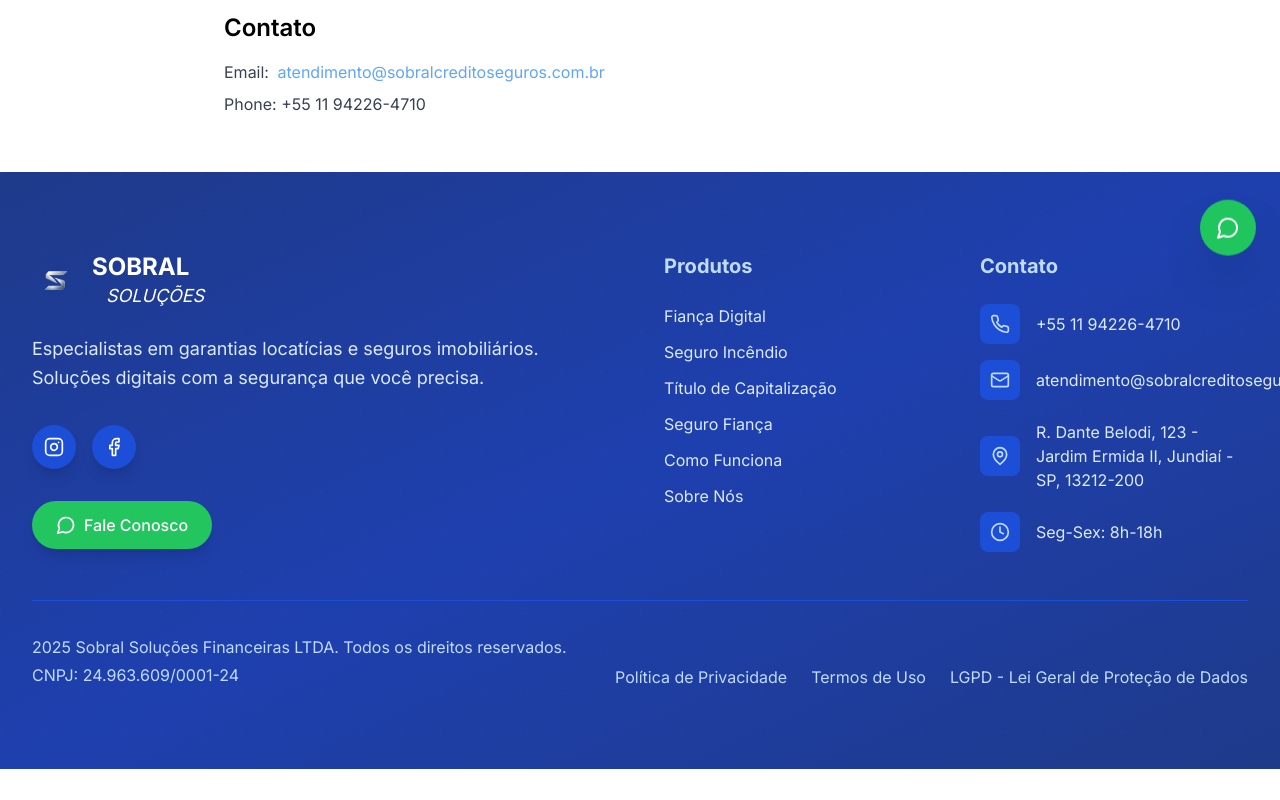
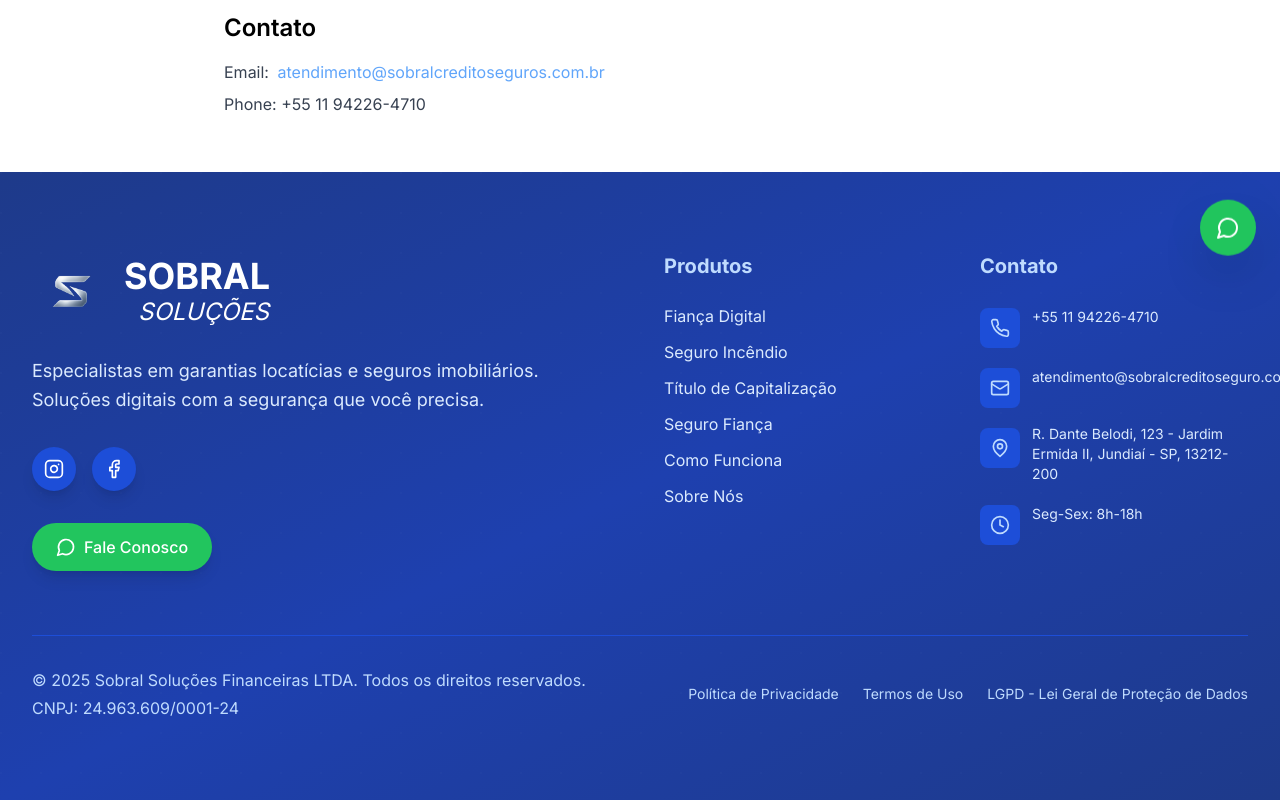
Before and after one commit to Nathan-Paranhos/sobral-preview, a React (Vite) app: page /lgpd in a window 1280 px wide. Shown: the part 520-1320 px from the top of the page. Before the commit the page ends 1289 px from the top, so only its background shows below. Built offline with nearby package versions, Linux system fonts and the light colour scheme.

Commit message:
first commit

```diff
--- a/src/components/About.tsx
+++ b/src/components/About.tsx
@@ -35,14 +35,14 @@ const About: React.FC = () => {
     {
       name: 'Adiel Sobral',
       role: 'Advogado',
-      experience: '+17 anos',
+      experience: '+ 17 anos de experiência',
       description: 'Especialista em direito imobiliário e contratos de locação',
       image: '/adiel.jpg'
     },
     {
       name: 'Talita Sobral',
       role: 'Administradora',
-      experience: '+17 anos',
+      experience: '+ 17 anos no setor imobiliário',
       description: 'Especialista em gestão e relacionamento com clientes',
       image: '/talita.jpg'
     }
--- a/src/components/Benefits.tsx
+++ b/src/components/Benefits.tsx
@@ -111,7 +111,7 @@
               <img
                 src="/porto.jpg"
                 alt="Porto Seguro"
-                    className="h-28 object-contain opacity-80 hover:opacity-100 transition-opacity duration-300"
+                className="h-28 opacity-80 hover:opacity-100 transition-opacity duration-300"
               />
             </motion.div>
             <motion.div
@@ -124,7 +124,7 @@
               <img
                 src="/mapfre.jpg"
                 alt="Mapfre"
-                   className="h-28 object-contain opacity-80 hover:opacity-100 transition-opacity duration-300"
+                className="h-28 opacity-80 hover:opacity-100 transition-opacity duration-300"
               />
             </motion.div>
             <motion.div
@@ -137,7 +137,7 @@
               <img
                 src="/tokio.jpg"
                 alt="Tokio Marine"
-                  className="h-28 object-contain opacity-80 hover:opacity-100 transition-opacity duration-300"
+                className="h-28 opacity-80 hover:opacity-100 transition-opacity duration-300"
               />
             </motion.div>
           </div>
--- a/src/components/Footer.tsx
+++ b/src/components/Footer.tsx
@@ -1,9 +1,12 @@
 import React from 'react';
 import { motion } from 'framer-motion';
-import { MessageCircle, Mail, Phone, MapPin, Clock, Instagram, Facebook, Linkedin } from 'lucide-react';
+import { MessageCircle, Mail, Phone, MapPin, Clock, Instagram, Facebook } from 'lucide-react';
+import { useNavigate } from 'react-router-dom';
 import Logo from './Logo';
 
 const Footer: React.FC = () => {
+  const navigate = useNavigate();
+
   const quickLinks = [
     { name: 'Fiança Digital', href: '#fianca-digital' },
     { name: 'Seguro Incêndio', href: '#seguro-incendio' },
@@ -26,9 +29,9 @@ const Footer: React.FC = () => {
   ];
 
   const legalLinks = [
-    { name: 'Política de Privacidade', href: '/politica-privacidade' },
-    { name: 'Termos de Uso', href: '/termos-uso' },
-    { name: 'LGPD - Lei Geral de Proteção de Dados', href: '/lgpd' }
+    { name: 'Política de Privacidade', path: '/politica-privacidade' },
+    { name: 'Termos de Uso', path: '/termos-uso' },
+    { name: 'LGPD - Lei Geral de Proteção de Dados', path: '/lgpd' }
   ];
 
   const handleNavClick = (href: string) => {
@@ -39,10 +42,11 @@ const Footer: React.FC = () => {
       }
     } else if (href.startsWith('http')) {
       window.open(href, '_blank');
-    } else {
-      // Para links internos de páginas
-      window.location.href = href;
     }
+  };
+
+  const handleLegalClick = (path: string) => {
+    navigate(path);
   };
 
   return (
@@ -125,14 +129,14 @@ const Footer: React.FC = () => {
             <h3 className="text-xl font-bold mb-6 text-blue-200">Contato</h3>
             <ul className="space-y-4">
               {contactInfo.map((info, index) => (
-                <li key={index} className="flex items-center space-x-3 mb-4">
-                  <div className="w-10 h-10 bg-blue-700 rounded-lg flex items-center justify-center flex-shrink-0">
+                <li key={index} className="flex items-start space-x-3">
+                  <div className="w-10 h-10 bg-blue-700 rounded-lg flex items-center justify-center flex-shrink-0 mt-1">
                     <info.icon className="w-5 h-5 text-blue-200" />
                   </div>
                   <div className="flex-1">
                     <button
                       onClick={() => handleNavClick(info.href)}
-                      className="text-blue-100 hover:text-white transition-colors duration-300 break-words text-left w-full md:w-auto p-1 text-base"
+                      className="text-blue-100 hover:text-white transition-colors duration-300 break-words text-left text-sm"
                     >
                       {info.text}
                     </button>
@@ -144,18 +148,18 @@ const Footer: React.FC = () => {
         </div>
 
         {/* Linha divisória */}
-        <div className="border-t border-blue-700 mt-12 pt-8">
+        <div className="border-t border-blue-700 mt-16 pt-8">
           <div className="flex flex-col md:flex-row justify-between items-center">
             <div className="text-blue-200 mb-4 md:mb-0 text-center md:text-left">
-              <p> 2025 Sobral Soluções Financeiras LTDA. Todos os direitos reservados.</p>
+              <p>© 2025 Sobral Soluções Financeiras LTDA. Todos os direitos reservados.</p>
               <p className="mt-1">CNPJ: 24.963.609/0001-24</p>
             </div>
-            <div className="flex flex-row justify-center items-center space-x-4 md:space-x-6 mt-8">
+            <div className="flex flex-col md:flex-row space-y-2 md:space-y-0 md:space-x-6 text-center">
               {legalLinks.map((link, index) => (
                 <button
                   key={index}
-                  onClick={() => handleNavClick(link.href)}
-                  className="text-blue-200 hover:text-white transition-colors duration-300"
+                  onClick={() => handleLegalClick(link.path)}
+                  className="text-blue-200 hover:text-white transition-colors duration-300 text-sm"
                 >
                   {link.name}
                 </button>
--- a/src/components/LGPD.tsx
+++ b/src/components/LGPD.tsx
@@ -1,7 +1,11 @@
-import React from 'react';
+import React, { useEffect } from 'react';
 import { motion } from 'framer-motion';
 
 const LGPD: React.FC = () => {
+  useEffect(() => {
+    window.scrollTo(0, 0);
+  }, []);
+
   return (
     <motion.div
       initial={{ opacity: 0 }}
--- a/src/components/Logo.tsx
+++ b/src/components/Logo.tsx
@@ -10,7 +10,7 @@ const Logo: React.FC = () => {
       transition={{ duration: 0.8, ease: 'easeOut' }}
     >
       <motion.div
-        className="w-12 h-12 flex items-center justify-center overflow-hidden"
+        className="w-16 h-16 md:w-20 md:h-20 flex items-center justify-center overflow-hidden"
         initial={{ scale: 0 }}
         animate={{ scale: 1 }}
         transition={{ type: 'spring', stiffness: 260, damping: 20 }}
@@ -29,8 +29,8 @@ const Logo: React.FC = () => {
         animate={{ opacity: 1 }}
         transition={{ delay: 0.3, duration: 0.6 }}
       >
-        <span className="text-white font-bold text-2xl leading-tight">SOBRAL</span>
-        <span className="text-white italic text-lg pl-[14px]">SOLUÇÕES</span>
+        <span className="text-white font-bold text-3xl md:text-4xl leading-tight">SOBRAL</span>
+        <span className="text-white italic text-xl md:text-2xl pl-[14px]">SOLUÇÕES</span>
       </motion.div>
     </motion.div>
   );
--- a/src/components/PrivacyPolicy.tsx
+++ b/src/components/PrivacyPolicy.tsx
@@ -1,7 +1,11 @@
-import React from 'react';
+import React, { useEffect } from 'react';
 import { motion } from 'framer-motion';
 
 const PrivacyPolicy: React.FC = () => {
+  useEffect(() => {
+    window.scrollTo(0, 0);
+  }, []);
+
   return (
     <motion.div
       initial={{ opacity: 0 }}
--- a/src/components/Products.tsx
+++ b/src/components/Products.tsx
@@ -27,7 +27,7 @@ const Products: React.FC = () => {
       icon: Flame,
       title: 'Seguro Incêndio',
       subtitle: 'Proteção obrigatória e essencial para imóveis alugados',
-      description: 'Oferece cobertura completa contra incêndios, explosões, raios e fumaça. Protege tanto o patrimônio do proprietário quanto garante tranquilidade ao inquilino. Inclui assistência 10 horas e suporte especializado em sinistros.',
+      description: 'Oferece cobertura completa contra incêndios, explosões, raios e fumaça. Protege tanto o patrimônio do proprietário quanto garante tranquilidade ao inquilino. Inclui assistência 24 horas e suporte especializado em sinistros.',
       features: [
         'Cobertura contra incêndio e explosão',
         'Proteção contra raios e fumaça',
--- a/src/components/TermsOfUse.tsx
+++ b/src/components/TermsOfUse.tsx
@@ -1,7 +1,11 @@
-import React from 'react';
+import React, { useEffect } from 'react';
 import { motion } from 'framer-motion';
 
 const TermsOfUse: React.FC = () => {
+  useEffect(() => {
+    window.scrollTo(0, 0);
+  }, []);
+
   return (
     <motion.div
       initial={{ opacity: 0 }}
```
Also changed, not shown: src/components/Header.tsx (+13 -6 lines), src/components/Hero.tsx (+30 -2 lines). Lines whose indentation alone changed are shown as unchanged.
